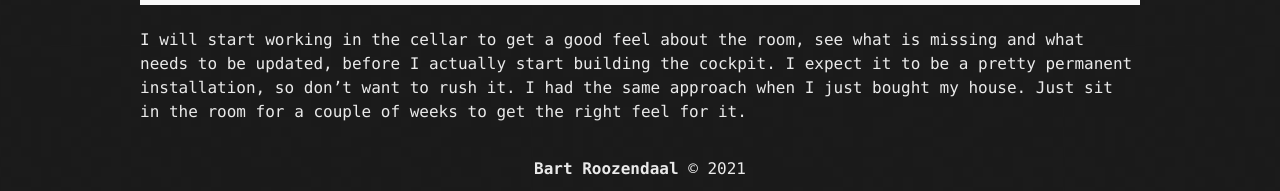
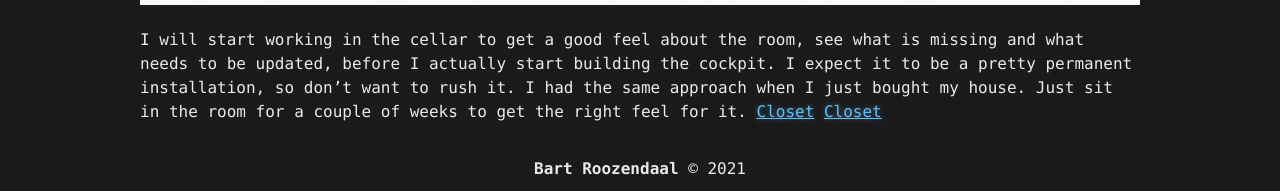
Before and after one commit to bartroozendaal/fsarduino.com, a Jekyll site: the page built from _posts/2021-02-22-Stage one is complete.md, in a window 1280 px wide. Shown: the part 1018-1209 px from the top of the page. Built offline with Jekyll 4.4.1, drawn with Linux system fonts in a browser that asks for light colours.

Commit message:
meer plaatjes

```diff
--- a/_posts/2021-02-22-Stage one is complete.md
+++ b/_posts/2021-02-22-Stage one is complete.md
@@ -3,3 +3,5 @@
 [![Stage one](assets/stage 1 complete.png)](https://www.youtube.com/watch?v=CDT8AkGbS2M)
 
 I will start working in the cellar to get a good feel about the room, see what is missing and what needs to be updated, before I actually start building the cockpit. I expect it to be a pretty permanent installation, so don't want to rush it. I had the same approach when I just bought my house. Just sit in the room for a couple of weeks to get the right feel for it.
+[Closet](assets/closet1.jpg)
+[Closet](assets/closet2.jpg)
```
